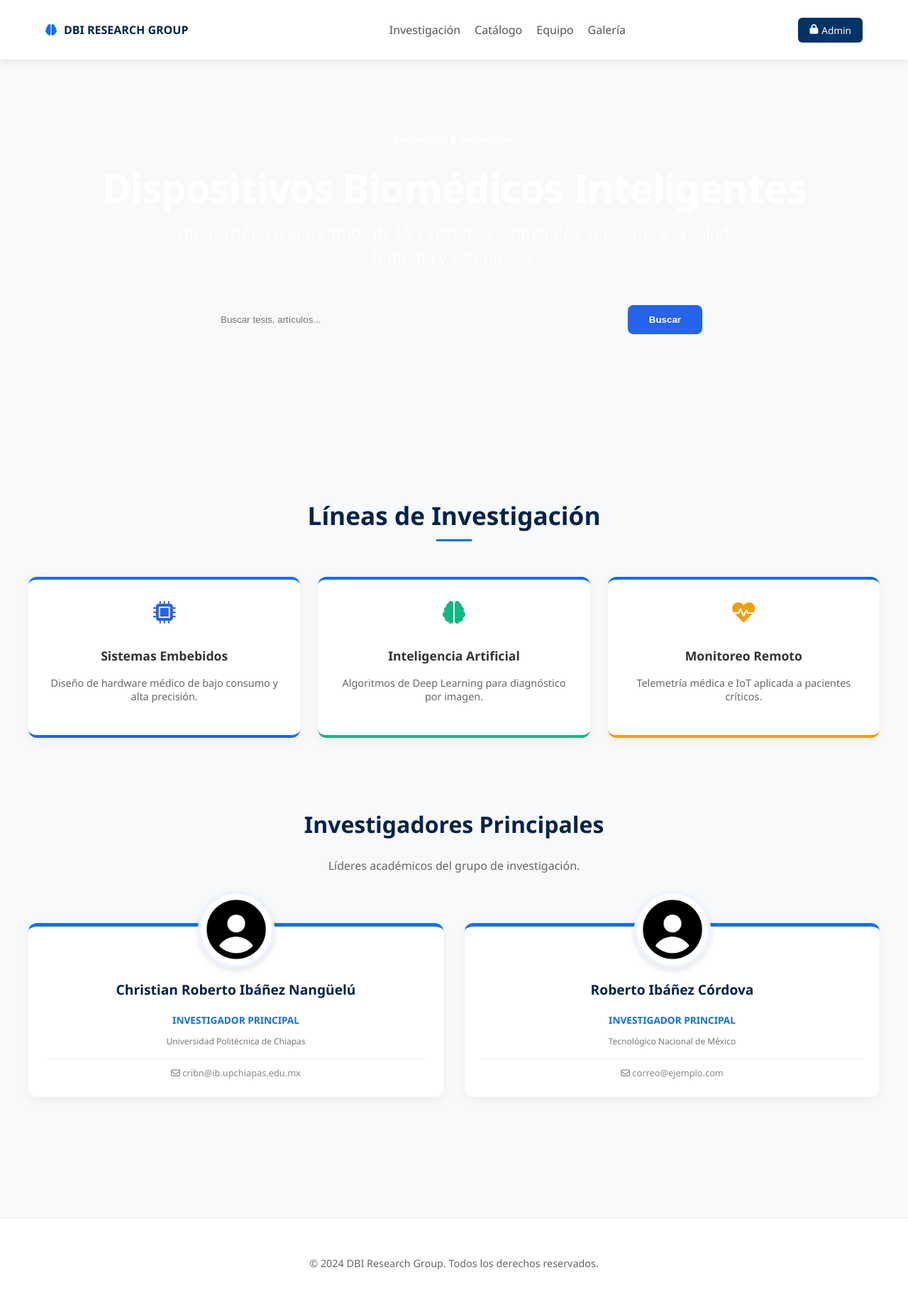
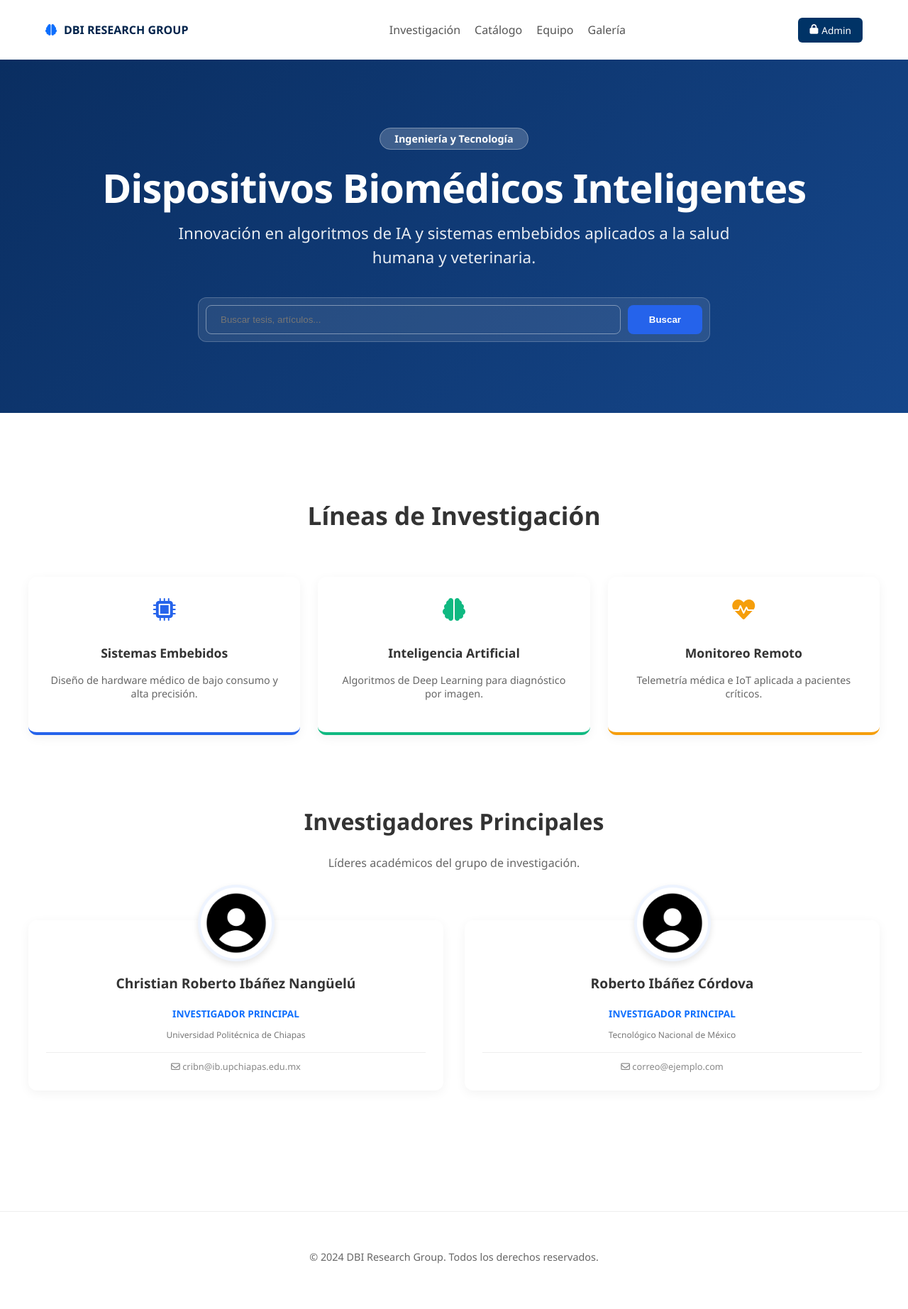
Before and after one commit to cribnez/dbi-research-web, a Jekyll site: the page built from index.md, in a window 1280 px wide. Shown: the whole page at 71% size. Built offline with Jekyll 4.4.1, drawn with Linux system fonts in a browser that asks for light colours.

Commit message:
Update style.css

```diff
--- a/assets/css/style.css
+++ b/assets/css/style.css
@@ -1,8 +1,5 @@
 :root {
-    --azul-oscuro: #00234b;
-    --azul-primario: #0d6efd;
-    --gris-fondo: #f8f9fa;
-    --blanco: #ffffff;
+    --azul-degradado: linear-gradient(135deg, #0a2e61 0%, #15468a 100%);
 }
 
 body { font-family: 'Segoe UI', sans-serif; margin: 0; background: var(--gris-fondo); color: #333; }
```
